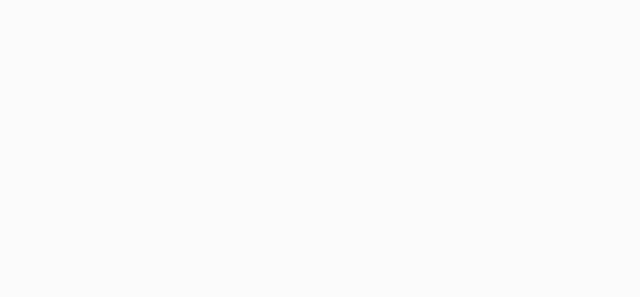
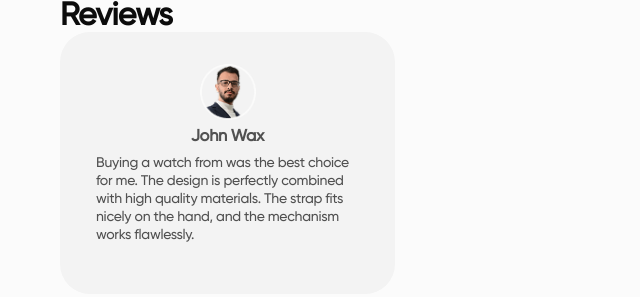
Before and after one commit to katerynakld/duzhe-seriozna-komanda, a website built with Vite: page src/index.html in a window 1280 px wide. Shown: the whole page, without its empty margins (0-640 px from the left). Built offline with nearby package versions, Linux system fonts and the light colour scheme.

Commit message:
Before merge main

```diff
--- /dev/null
+++ b/src/css/review.css
@@ -0,0 +1,20 @@
+h2 {
+    font-weight: 600;
+        font-size: 32px;
+        line-height: 1;
+        letter-spacing: -0.02em;
+        color: #0c0c0c;
+}
+
+.review-li {
+    display: flex;
+    align-items: center;
+    justify-content: flex-start;
+    flex-direction: column;
+    gap: 8px;
+    border-radius: 30px;
+    padding: 32px 36px;
+    width: 335px;
+    height: 262px;
+    background: #f3f3f3;
+}
--- a/src/css/styles.css
+++ b/src/css/styles.css
@@ -13,4 +13,5 @@
 
 /* Sections style */
 @import url('./header.css');
+@import url('./review.css');
 @import url('./footer.css');
--- a/src/index.html
+++ b/src/index.html
@@ -24,6 +24,7 @@
       <!-- Advertisement -->
       <!-- Sale -->
       <!-- Reviews -->
+      <load src="./partials/review.html" />
       <!-- Contact Us -->
     </main>
 
--- /dev/null
+++ b/src/partials/review.html
@@ -0,0 +1,22 @@
+<section class="review">
+  <div class="container">
+    <h2 class="review-name">Reviews</h2>
+    <ul class="review-ul">
+      <li class="review-li">
+        <img
+          srcset="/src/img/member-2.png 1x, /src/img/member-2@2x.png 2x"
+          src="/src/img/member-2.png"
+          alt="A man with black hair and glasses"
+          width="56"
+          height="56"
+        />
+        <h3 class="review-h3">John Wax</h3>
+        <p class="review-text">
+          Buying a watch from was the best choice for me. The design is
+          perfectly combined with high quality materials. The strap fits nicely
+          on the hand, and the mechanism works flawlessly.
+        </p>
+      </li>
+    </ul>
+  </div>
+</section>
```
